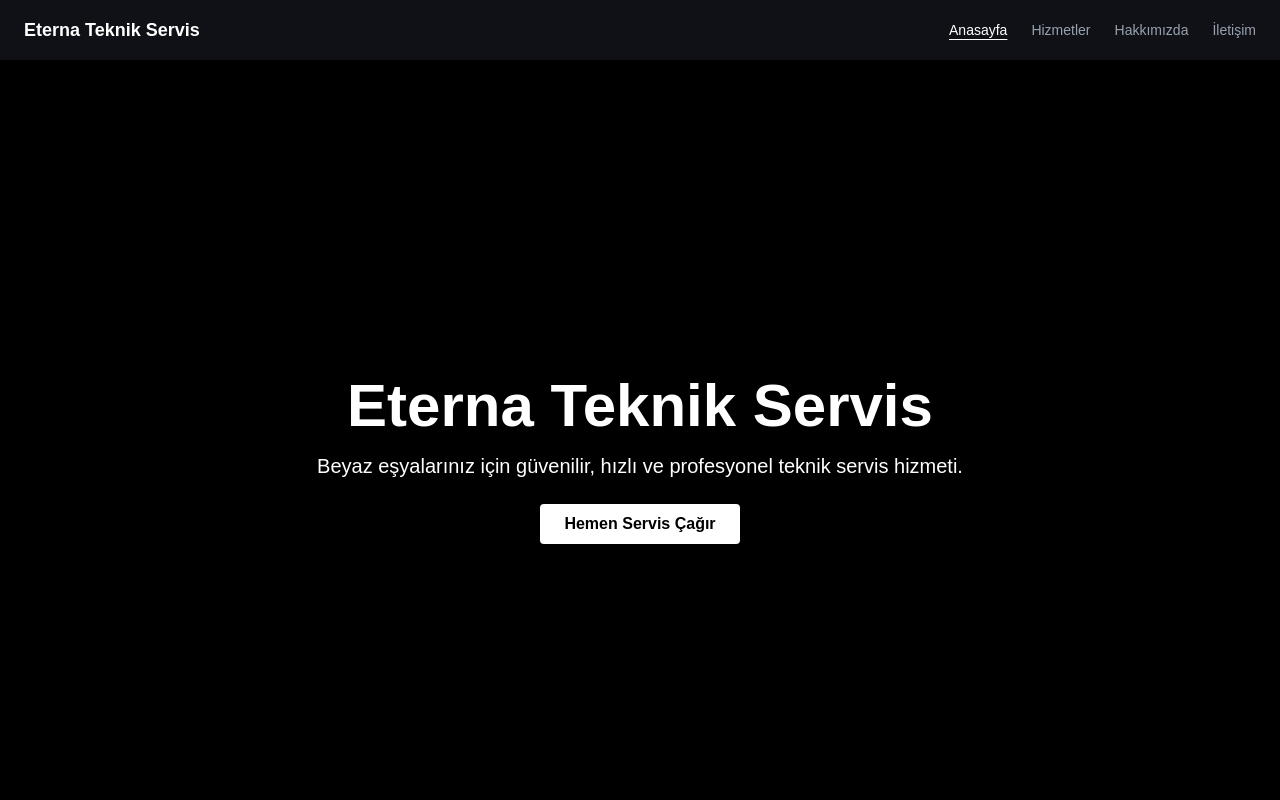
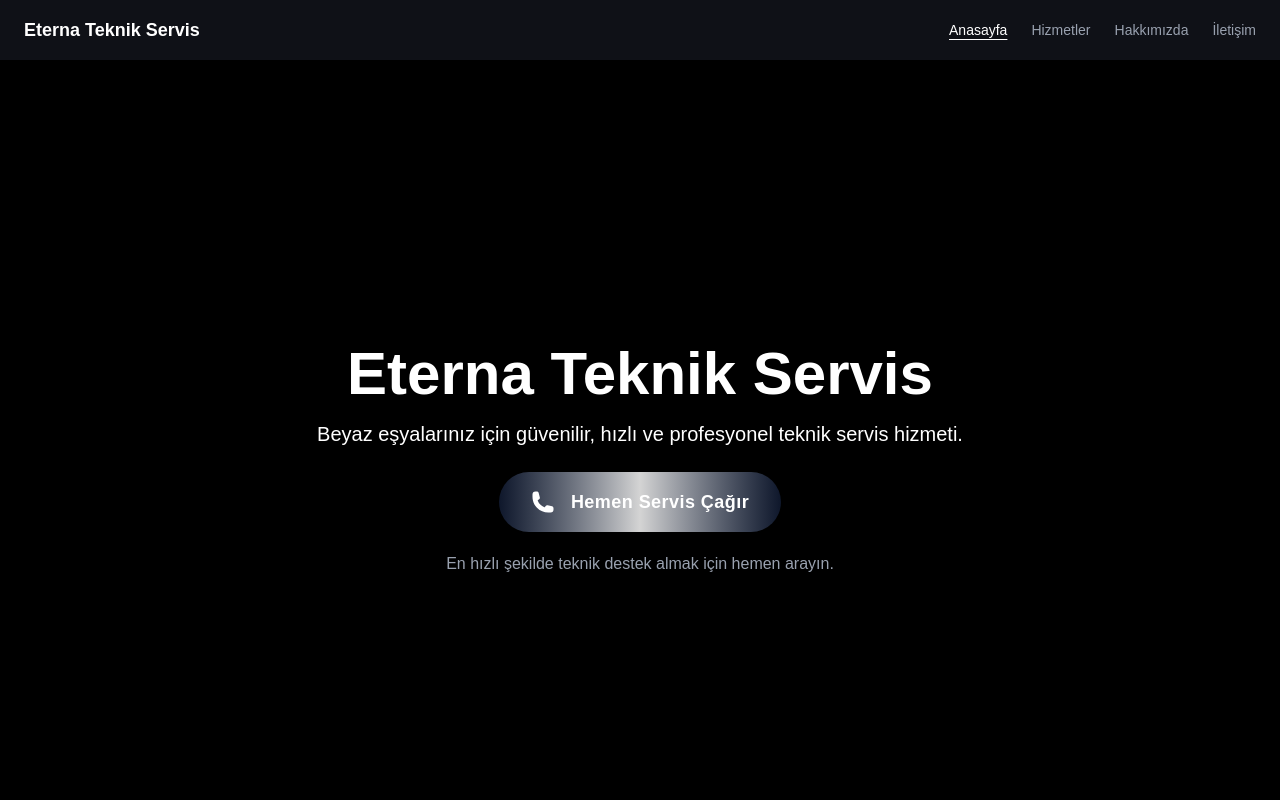
Before and after one commit to berkaybakac/service-web, a Next.js app: page / in a window 1280 px wide. Shown: the top 800 px of the page. Built offline with nearby package versions, Linux system fonts and the light colour scheme.

Commit message:
Fix: Improve CTA button contrast for accessibility

```diff
--- a/src/app/page.tsx
+++ b/src/app/page.tsx
@@ -1,3 +1,7 @@
+'use client';
+
+import { PhoneIcon } from '@heroicons/react/24/solid';
+
 export default function Home() {
   return (
     <main className="bg-black text-white">
@@ -10,12 +14,18 @@ export default function Home() {
           Beyaz eşyalarınız için güvenilir, hızlı ve profesyonel teknik servis
           hizmeti.
         </p>
+
         <a
           href="tel:+908502324567"
-          className="mt-6 inline-block bg-white text-black font-semibold py-2 px-6 rounded hover:bg-gray-300 transition"
+          className="mt-6 inline-flex items-center gap-4 px-8 py-4 rounded-full bg-gradient-to-r from-slate-900 via-neutral-300 to-slate-900 text-white text-lg font-semibold tracking-wide shadow-lg hover:shadow-xl transition-transform duration-300 hover:scale-105 text-shadow"
         >
+          <PhoneIcon className="w-6 h-6 text-white" />
           Hemen Servis Çağır
         </a>
+
+        <p className="mt-5 text-gray-400 text-sm md:text-base max-w-md mx-auto">
+          En hızlı şekilde teknik destek almak için hemen arayın.
+        </p>
       </section>
 
       {/* Hakkımızda */}
```
Also changed, not shown: 1 other file (tests, documents, lock files or other folders).
